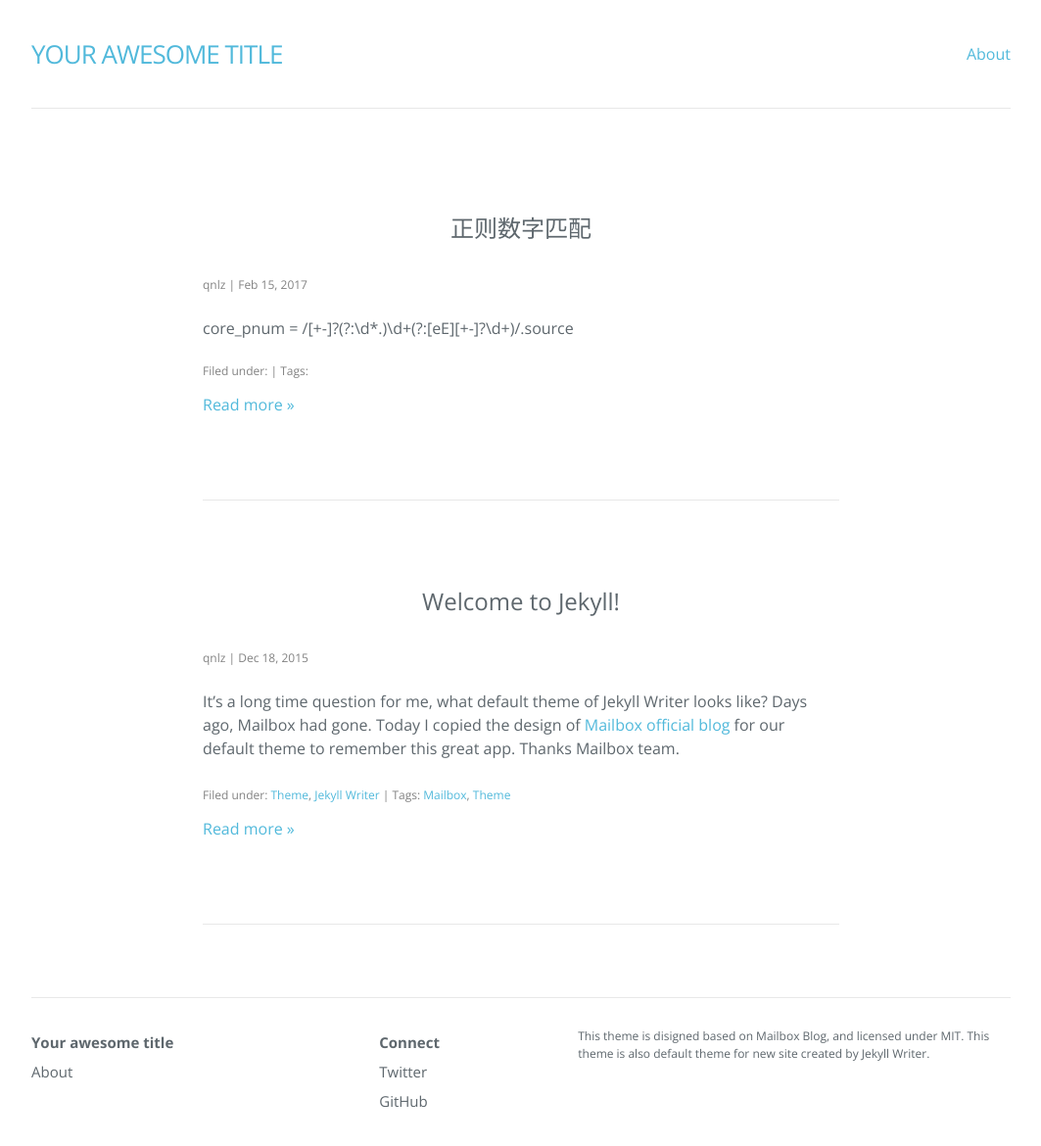
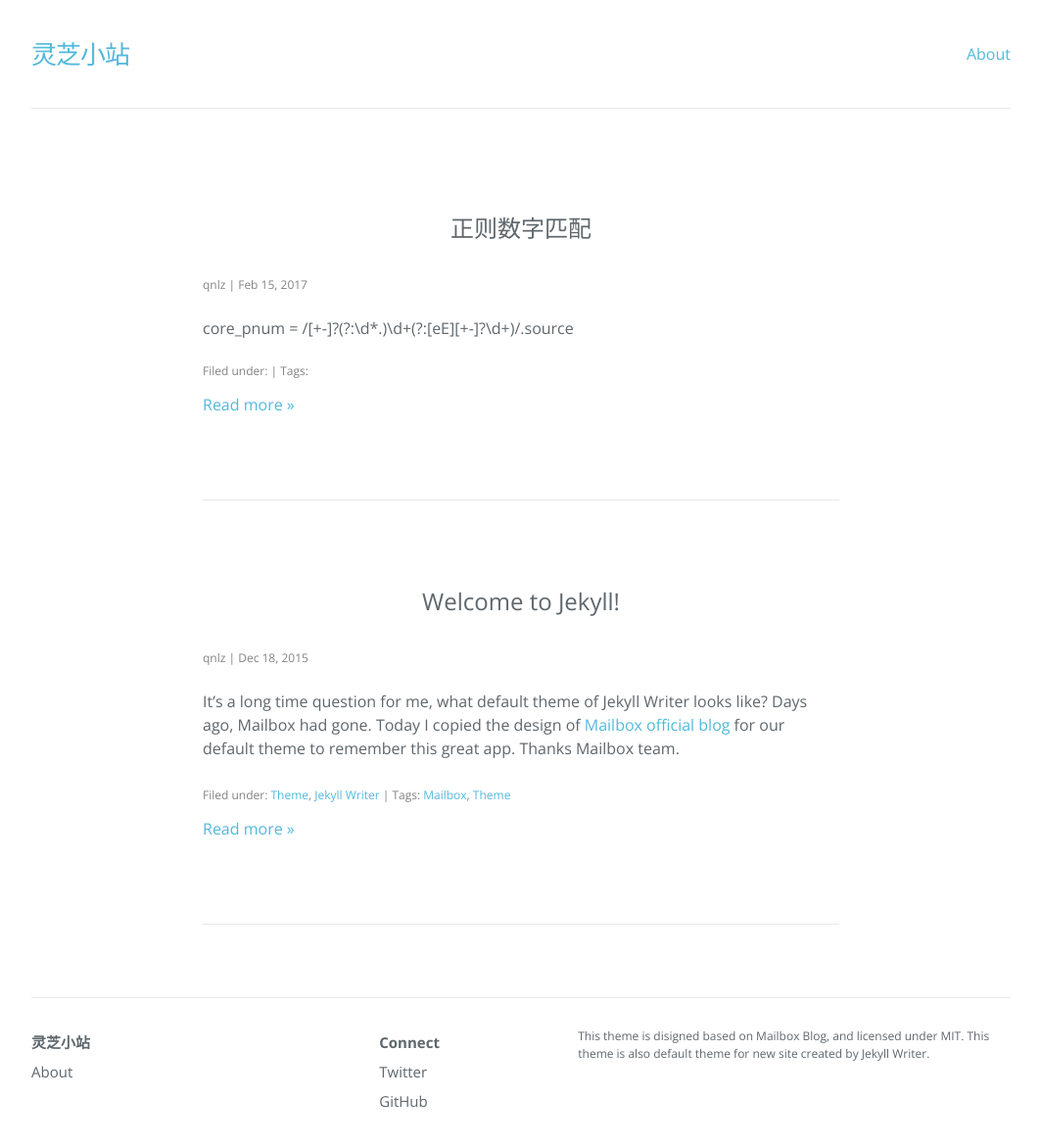
Before and after one commit to qnlz/blog, a Jekyll site: the page built from index.html, in a window 1280 px wide and 1207 px high. Shown: the top 1170 px of the window at 98% size, without its empty margins (108-1171 px from the left). Built offline with Jekyll 4.4.1, drawn with Linux system fonts in a browser that asks for light colours; nearby versions of some CDN libraries; the list of posts is cut into pages by our own code.

Commit message:
Update Configuration

```diff
--- a/_config.yml
+++ b/_config.yml
@@ -1,5 +1,5 @@
 # Created by Jekyll Writer
-title: Your awesome title
+title: 灵芝小站
 author: qnlz
 description: >
   This theme is disigned based on Mailbox Blog, and licensed under MIT. This
```
